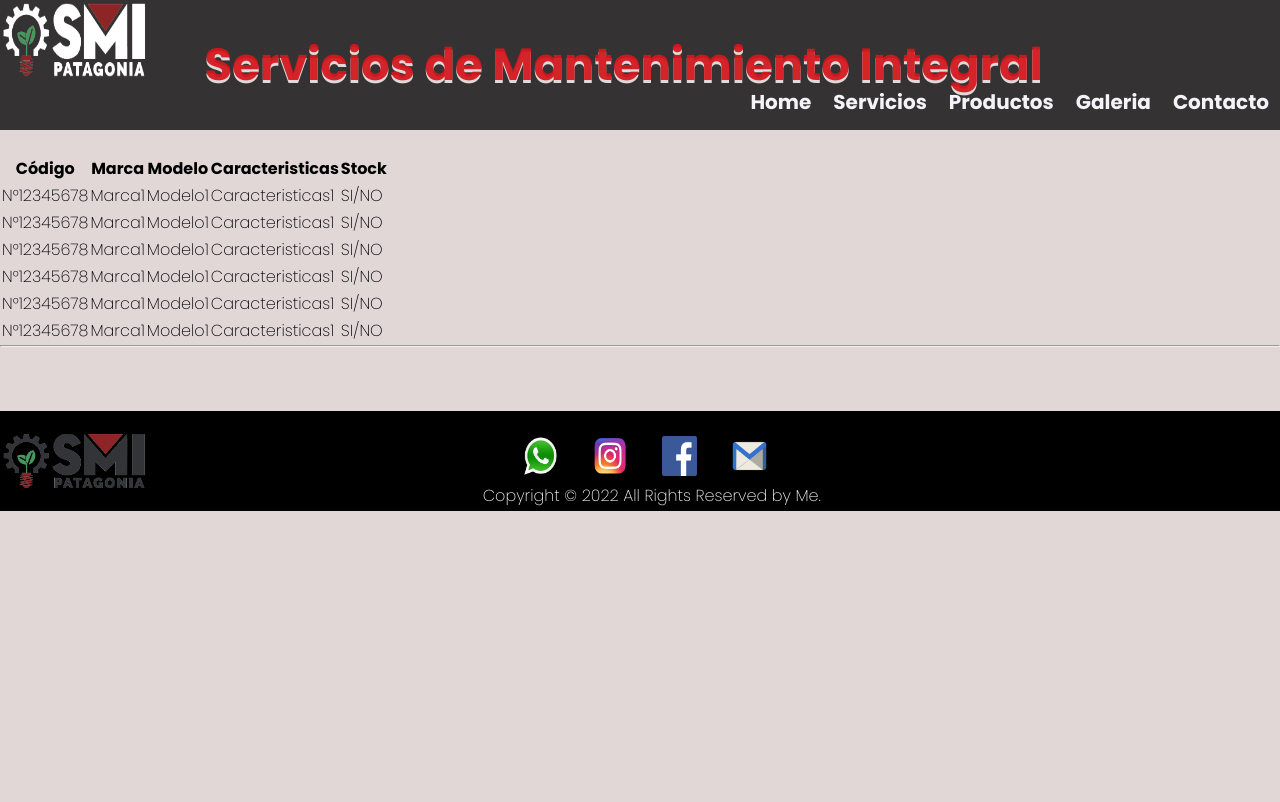
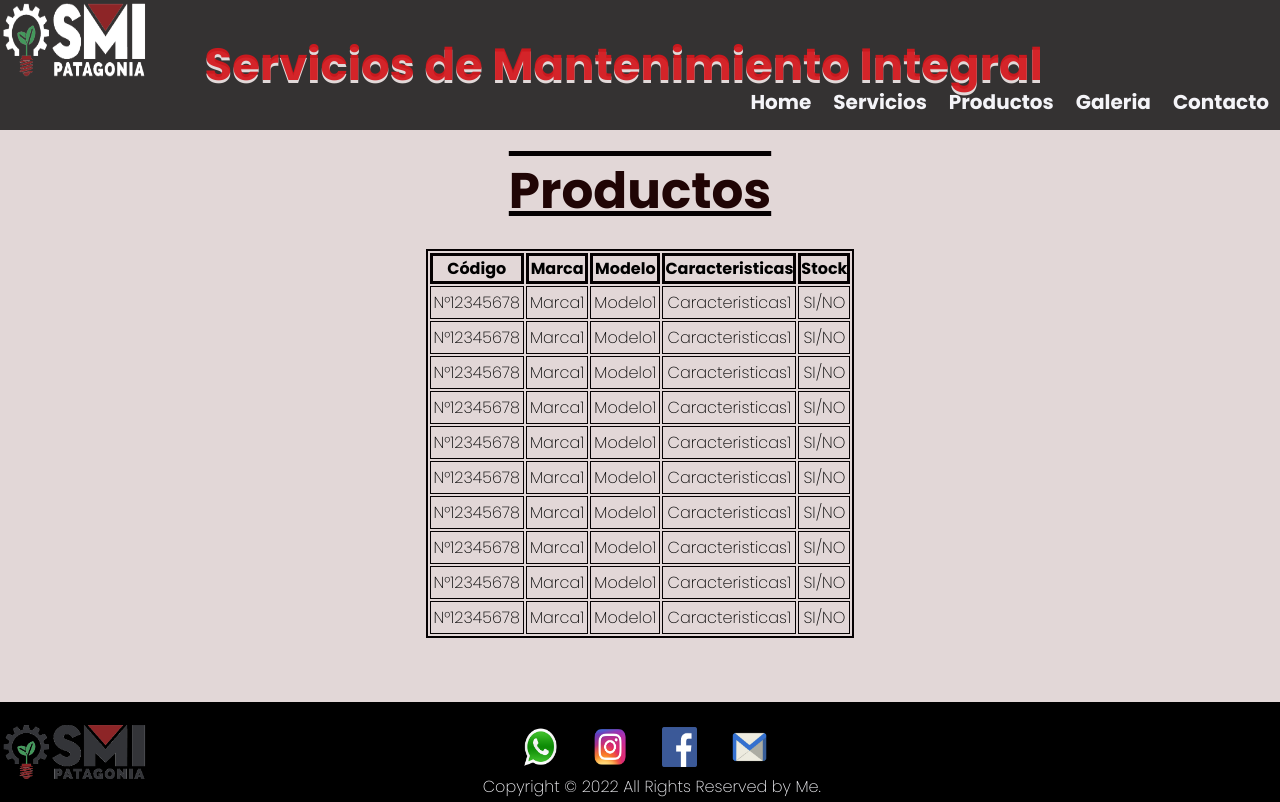
Before and after one commit to sebastianscheel/SMI_Patagonia, a plain HTML site: page vistas/productos.html in a window 1280 px wide. Shown: the top 802 px of the page. Drawn offline with Linux system fonts and the light colour scheme.

Commit message:
cambio_productos

```diff
--- a/css/mi.css
+++ b/css/mi.css
@@ -105,13 +105,34 @@ body {
     font-weight:500;
 
 }
-/*imagenes de servicios*/
+/*servicios*/
 .imagen__servicio{
     height: 350px ;
     width: 550px;
 
     padding:10px 0 50px 0;
 }
+/* Productos*/
+.main__tabla{
+    border: 2px solid #050102;
+    margin: 0 auto;
+    margin-top: 20px;
+
+}
+.tabla__encabezado{
+    border: 3px solid #050102;
+}
+.tabla__contenido{
+    border: 1px solid #050102;
+    padding: 3px;
+}
+.main__contenedor--productos{
+    text-align: center;
+}
+
+/* Galeria*/
+
+/* contacto*/
 /*FIN IMG y texto SMI inicio */
 /*Article******* */
 .article{
--- a/vistas/productos.html
+++ b/vistas/productos.html
@@ -18,7 +18,7 @@
             <h1 class="nav__titulo">Servicios de Mantenimiento Integral</h1>
 
             <!--Esta son los links de navegación-->
-            <ul class="header__list">
+            <ul class="head-er__list">
                <li class="header__item"><a class="header__item--anchor"href="../vistas/contacto.html" target="_blanck"> Contacto</a></li>
                <li class="header__item"><a class="header__item--anchor"href="../vistas/galeria.html" target="_blanck"> Galeria</a></li>
                <li class="header__item"><a class="header__item--anchor"href="../vistas/productos.html" target="_blanck"> Productos</a></li>
@@ -29,67 +29,92 @@
     </header>
     <!-- Cuerpo -->
     <main class="main">
-        <section>
-            <div class="serv3">
-                <article >
-                    <!-- Tabla de contenido de productos-->
-                  <table>
-                    <tr>
-                        <th>Código</th>
-                        <th>Marca</th>
-                        <th>Modelo</th>
-                        <th>Caracteristicas</th>
-                        <th>Stock</th>
+        <section class="section__productos">
+            <div class="main__contenedor--productos">
+                <h1 class="main__titulo">Productos</h1>
+             <!-- Tabla de contenido de productos-->
+                <table class="main__tabla">
+                    <tr class="tabla__encabezado">
+                        <th class="tabla__encabezado">Código</th>
+                        <th class="tabla__encabezado">Marca</th>
+                        <th class="tabla__encabezado">Modelo</th>
+                        <th class="tabla__encabezado">Caracteristicas</th>
+                        <th class="tabla__encabezado">Stock</th>
                     </tr>
-                    <tr>
-                        <td>N°12345678</td>
-                        <td>Marca1</td>
-                        <td>Modelo1</td>
-                        <td>Caracteristicas1</td>
-                        <td>SI/NO</td>
+                    <tr class="tabla__contenido">
+                        <td class="tabla__contenido">N°12345678</td>
+                        <td class="tabla__contenido">Marca1</td>
+                        <td class="tabla__contenido">Modelo1</td>
+                        <td class="tabla__contenido">Caracteristicas1</td>
+                        <td class="tabla__contenido">SI/NO</td>
                     </tr>
-                    <tr>
-                        <td>N°12345678</td>
-                        <td>Marca1</td>
-                        <td>Modelo1</td>
-                        <td>Caracteristicas1</td>
-                        <td>SI/NO</td>
+                    <tr class="tabla__contenido">
+                        <td class="tabla__contenido">N°12345678</td>
+                        <td class="tabla__contenido">Marca1</td>
+                        <td class="tabla__contenido">Modelo1</td>
+                        <td class="tabla__contenido">Caracteristicas1</td>
+                        <td class="tabla__contenido">SI/NO</td>
                     </tr>
-                    <tr>
-                        <td>N°12345678</td>
-                        <td>Marca1</td>
-                        <td>Modelo1</td>
-                        <td>Caracteristicas1</td>
-                        <td>SI/NO</td>
+                    <tr class="tabla__contenido">
+                        <td class="tabla__contenido">N°12345678</td>
+                        <td class="tabla__contenido">Marca1</td>
+                        <td class="tabla__contenido">Modelo1</td>
+                        <td class="tabla__contenido">Caracteristicas1</td>
+                        <td class="tabla__contenido">SI/NO</td>
                     </tr>
-                    <tr>
-                        <td>N°12345678</td>
-                        <td>Marca1</td>
-                        <td>Modelo1</td>
-                        <td>Caracteristicas1</td>
-                        <td>SI/NO</td>
+                    <tr class="tabla__contenido">
+                        <td class="tabla__contenido">N°12345678</td>
+                        <td class="tabla__contenido">Marca1</td>
+                        <td class="tabla__contenido">Modelo1</td>
+                        <td class="tabla__contenido">Caracteristicas1</td>
+                        <td class="tabla__contenido">SI/NO</td>
                     </tr>
-                    <tr>
-                        <td>N°12345678</td>
-                        <td>Marca1</td>
-                        <td>Modelo1</td>
-                        <td>Caracteristicas1</td>
-                        <td>SI/NO</td>
+                    <tr class="tabla__contenido">
+                        <td class="tabla__contenido">N°12345678</td>
+                        <td class="tabla__contenido">Marca1</td>
+                        <td class="tabla__contenido">Modelo1</td>
+                        <td class="tabla__contenido">Caracteristicas1</td>
+                        <td class="tabla__contenido">SI/NO</td>
                     </tr>
-                    <tr>
-                        <td>N°12345678</td>
-                        <td>Marca1</td>
-                        <td>Modelo1</td>
-                        <td>Caracteristicas1</td>
-                        <td>SI/NO</td>
+                    <tr class="tabla__contenido">
+                        <td class="tabla__contenido">N°12345678</td>
+                        <td class="tabla__contenido">Marca1</td>
+                        <td class="tabla__contenido">Modelo1</td>
+                        <td class="tabla__contenido">Caracteristicas1</td>
+                        <td class="tabla__contenido">SI/NO</td>
                     </tr>
-                  </table>
-                </article>
+                    <tr class="tabla__contenido">
+                        <td class="tabla__contenido">N°12345678</td>
+                        <td class="tabla__contenido">Marca1</td>
+                        <td class="tabla__contenido">Modelo1</td>
+                        <td class="tabla__contenido">Caracteristicas1</td>
+                        <td class="tabla__contenido">SI/NO</td>
+                    </tr>
+                    <tr class="tabla__contenido">
+                        <td class="tabla__contenido">N°12345678</td>
+                        <td class="tabla__contenido">Marca1</td>
+                        <td class="tabla__contenido">Modelo1</td>
+                        <td class="tabla__contenido">Caracteristicas1</td>
+                        <td class="tabla__contenido">SI/NO</td>
+                    </tr>
+                    <tr class="tabla__contenido">
+                        <td class="tabla__contenido">N°12345678</td>
+                        <td class="tabla__contenido">Marca1</td>
+                        <td class="tabla__contenido">Modelo1</td>
+                        <td class="tabla__contenido">Caracteristicas1</td>
+                        <td class="tabla__contenido">SI/NO</td>
+                    </tr>
+                    <tr class="tabla__contenido">
+                        <td class="tabla__contenido">N°12345678</td>
+                        <td class="tabla__contenido">Marca1</td>
+                        <td class="tabla__contenido">Modelo1</td>
+                        <td class="tabla__contenido">Caracteristicas1</td>
+                        <td class="tabla__contenido">SI/NO</td>
+                    </tr>
+                </table>
             </div>
          </section>
     </main>
-
-    <hr>
     <footer class="footer">
         <!--Esto es un pie de página-->
             <img class="footer__logo" src="../img/logos/logoSMI.png" width="150" height="80" alt="pie de pagina" />
```
